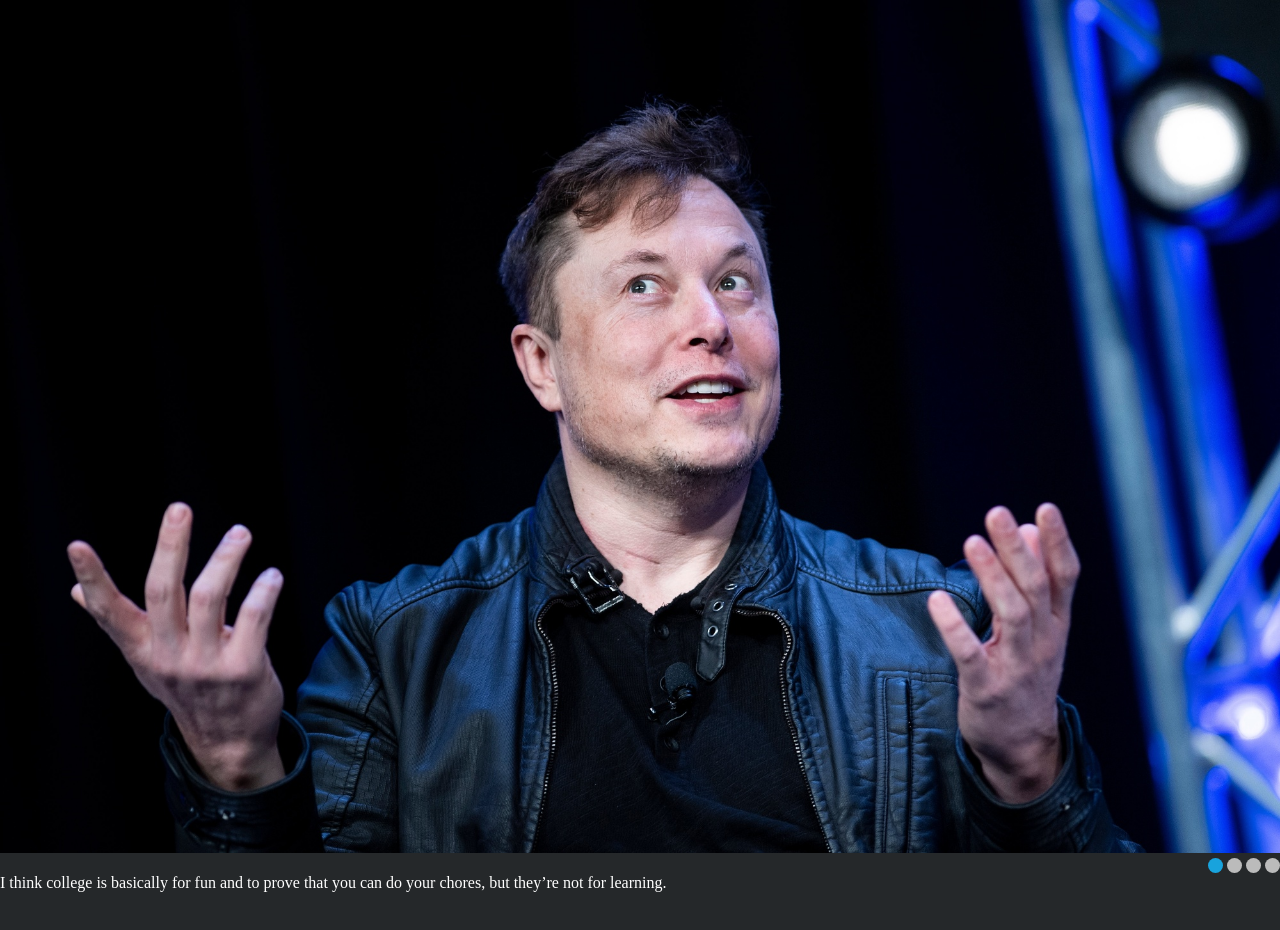
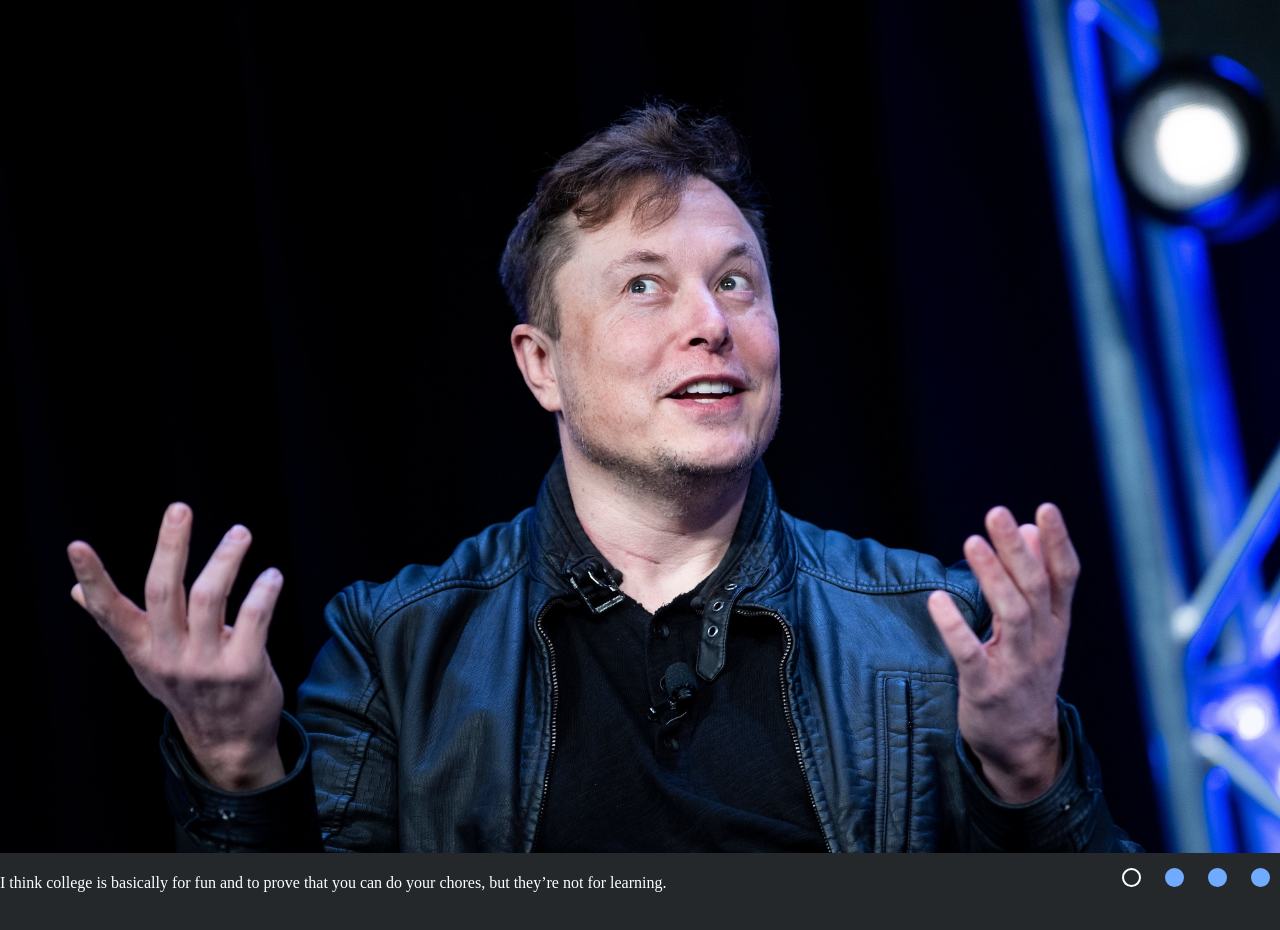
Before and after one commit to Ihar27/cssMemSlider, a plain HTML site: page cssMemSlider/index.html in a window 1280 px wide. Drawn offline with Linux system fonts and the light colour scheme.

Commit message:
feat: add labels style (Вс, окт 17, 2021  4:54:36)

```diff
--- a/cssMemSlider/styles/style.css
+++ b/cssMemSlider/styles/style.css
@@ -53,7 +53,19 @@ article img {
 }
 
 label {
+  position: relative;
+  display: block;
+  margin: 10px;
   cursor: pointer;
+}
+.active label::before {
+  content: '';
+  position: absolute;
+  width: 200%;
+  height: 200%;
+  top: 50%;
+  left: 50%;
+  transform: translate(-50%, -50%);
 }
 
 .all input {
@@ -82,10 +94,11 @@ label {
 
 .active label {
   border-radius: 50%;
+  border: 2px solid #71abff;
   display: inline-block;
   width: 15px;
   height: 15px;
-  background: #bbb;
+  background-color: #71abff;
 }
 
 .active {
@@ -93,17 +106,16 @@ label {
 }
 
 .active label:hover {
-  background: #76c8ff;
-  border-color: #777;
+  border-color: #fff;
+  background: #fff;
 }
 
 #switch1:checked ~ .active label:nth-child(1),
 #switch2:checked ~ .active label:nth-child(2),
 #switch3:checked ~ .active label:nth-child(3),
-#switch4:checked ~ .active label:nth-child(4),
-#switch5:checked ~ .active label:nth-child(5) {
-  background: #18a3dd;
-  border-color: #18a3dd;
+#switch4:checked ~ .active label:nth-child(4) {
+  background-color: #25282a;
+  border-color: #fff;
 }
 
 .slides .image,
```
